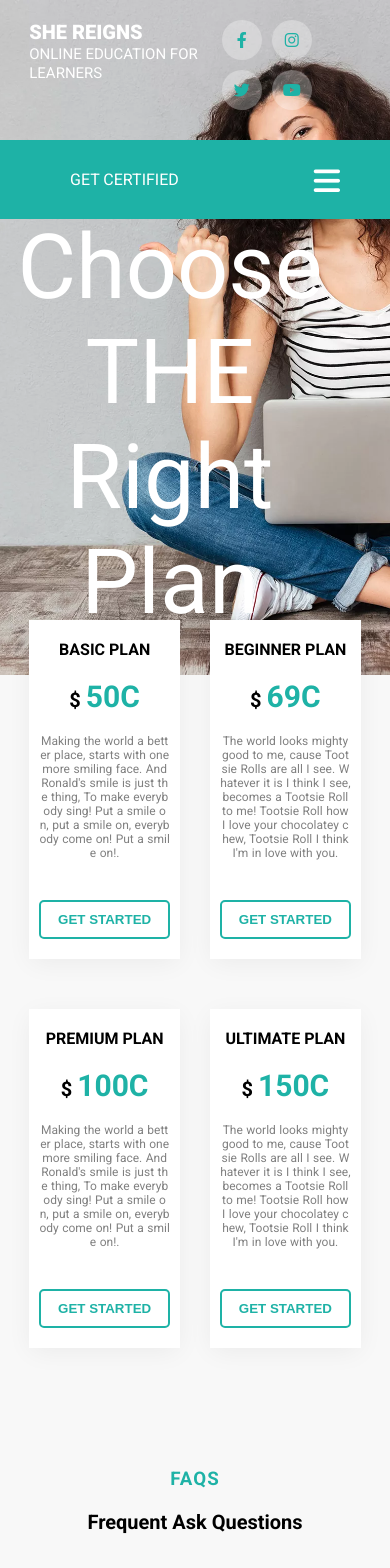
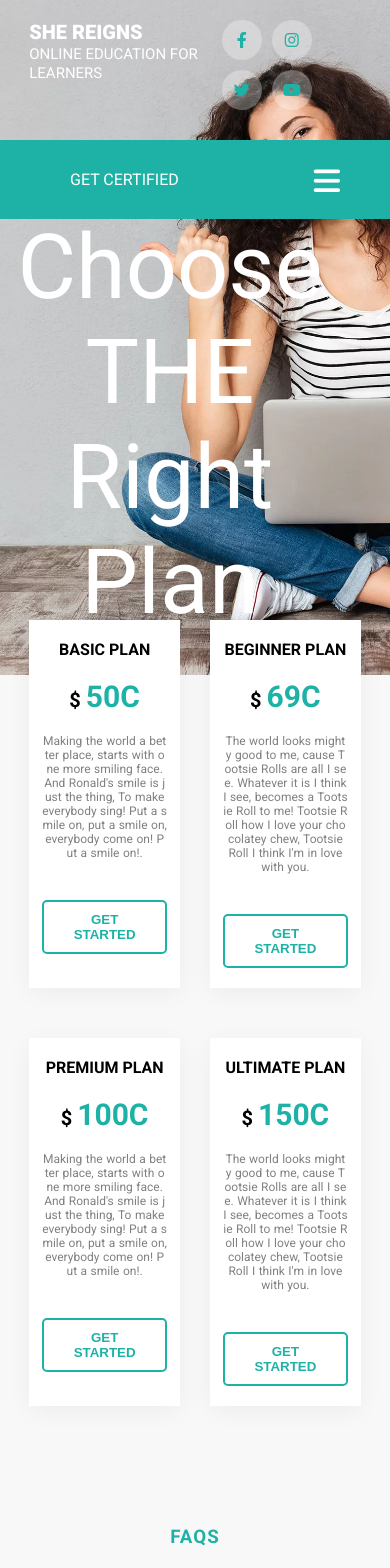
Before and after one commit to yasiramus/education-website, a React (Create React App) app: page /pricing in a window 390 px wide. Shown: the top 1568 px of the page. Built offline with nearby package versions, Linux system fonts and the light colour scheme.

Commit message:
incresed priced items padding size

```diff
--- a/src/pages/pricing/price.css
+++ b/src/pages/pricing/price.css
@@ -38,7 +38,7 @@
 
     .Priced .items {
 
-        padding: 20px 10px;
+        padding: 20px 13px;
 
     }
 
```
